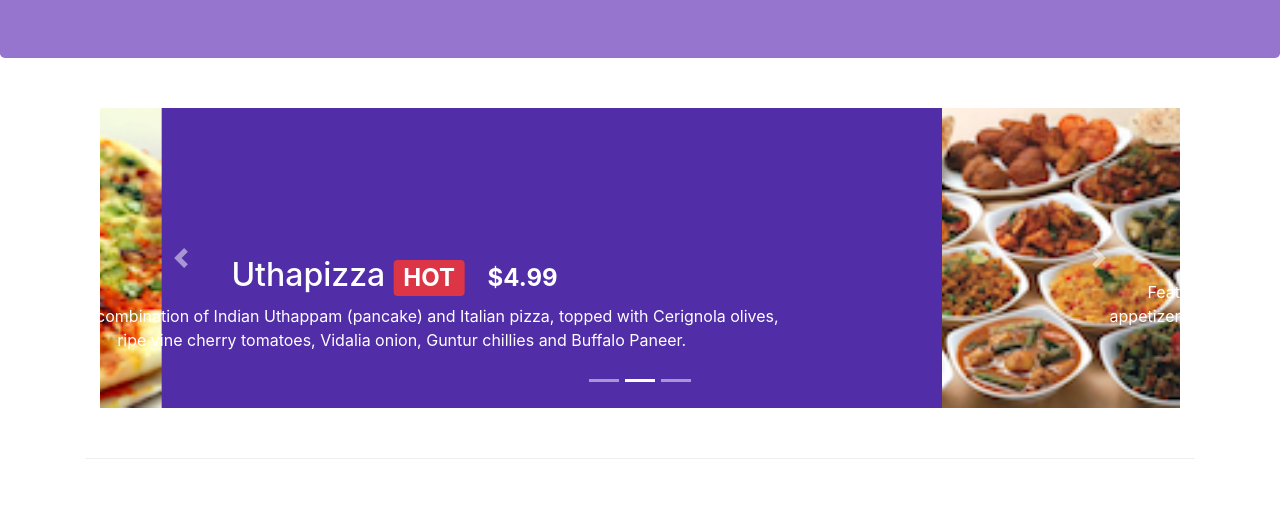
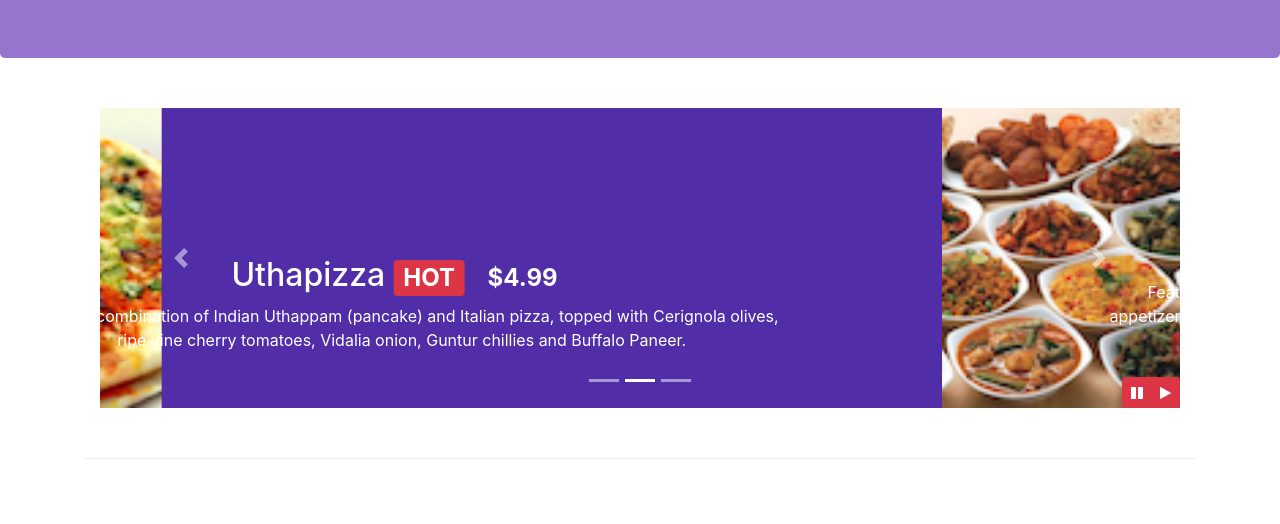
Before and after one commit to Jasonsantoso/conFusion, a website: page index.html in a window 1280 px wide. Shown: the part 276-800 px from the top of the page. Drawn offline with nearby package versions, Linux system fonts and the light colour scheme.

Commit message:
Bootstrap JQuery

```diff
--- a/css/styles.css
+++ b/css/styles.css
@@ -59,3 +59,9 @@ body {
 	left: 0;
 	min-height: 300px;
 }
+
+#carouselButtons {
+	right: 0;
+	bottom: 0;
+	position: absolute;
+}
--- a/index.html
+++ b/index.html
@@ -197,6 +197,15 @@
                     <a href="#mycarousel" class="carousel-control-next" role="button" data-slide="next">
                         <span class="carousel-control-next-icon"></span>
                     </a>
+
+                    <div class="btn-group" id="carouselButtons">
+                        <button class="btn btn-danger btn-sm" id="carousel-pause">
+                            <span class="fa fa-pause"></span>
+                        </button>
+                        <button class="btn btn-danger btn-sm" id="carousel-play">
+                            <span class="fa fa-play"></span>
+                        </button>
+                    </div>
                 </div>
             </div>
         </div>
@@ -298,6 +307,18 @@
     <script src="node_modules/tether/dist/js/tether.min.js"></script>
     <script src="node_modules/bootstrap/dist/js/bootstrap.min.js"></script>
 
+    <script type="text/javascript">
+        $(document).ready(function() {
+            $("#mycarousel").carousel({ interval: 2000});
+            $("#carousel-pause").click(function() {
+                $("#mycarousel").carousel('pause');
+            });
+            $("#carousel-play").click(function() {
+                $("#mycarousel").carousel('cycle');
+            });
+        });
+    </script>
+
 </body>
 
 </html>
```
